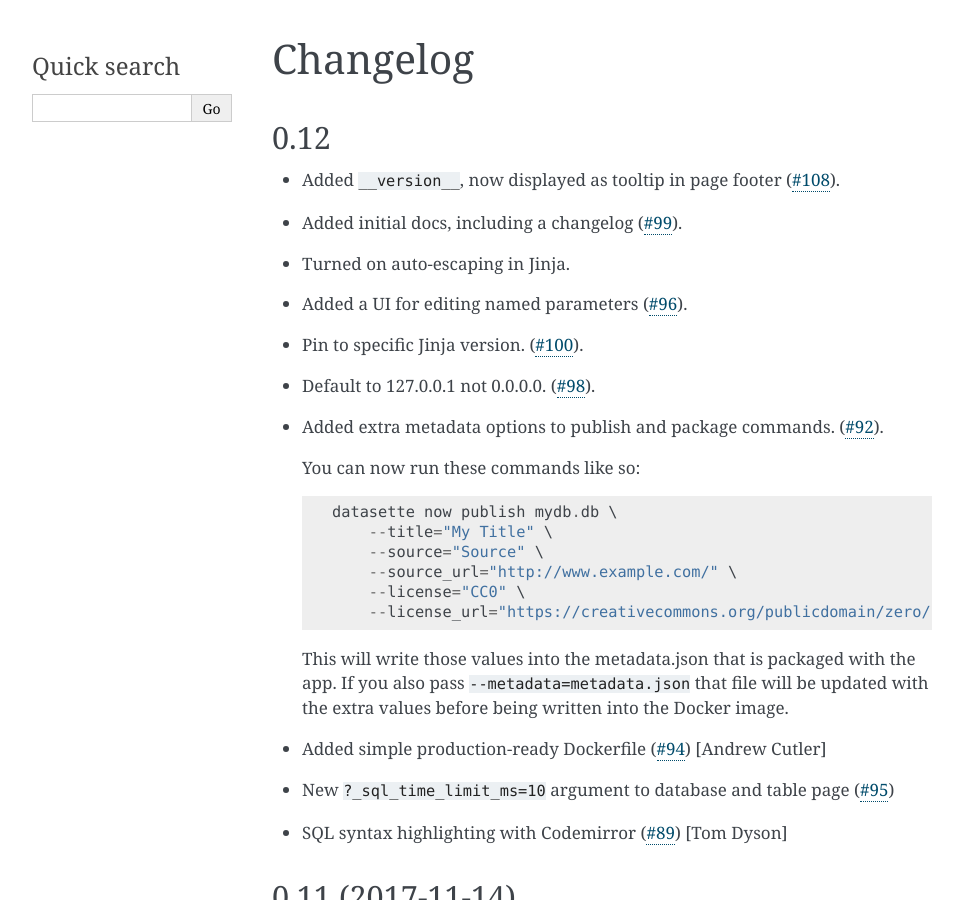
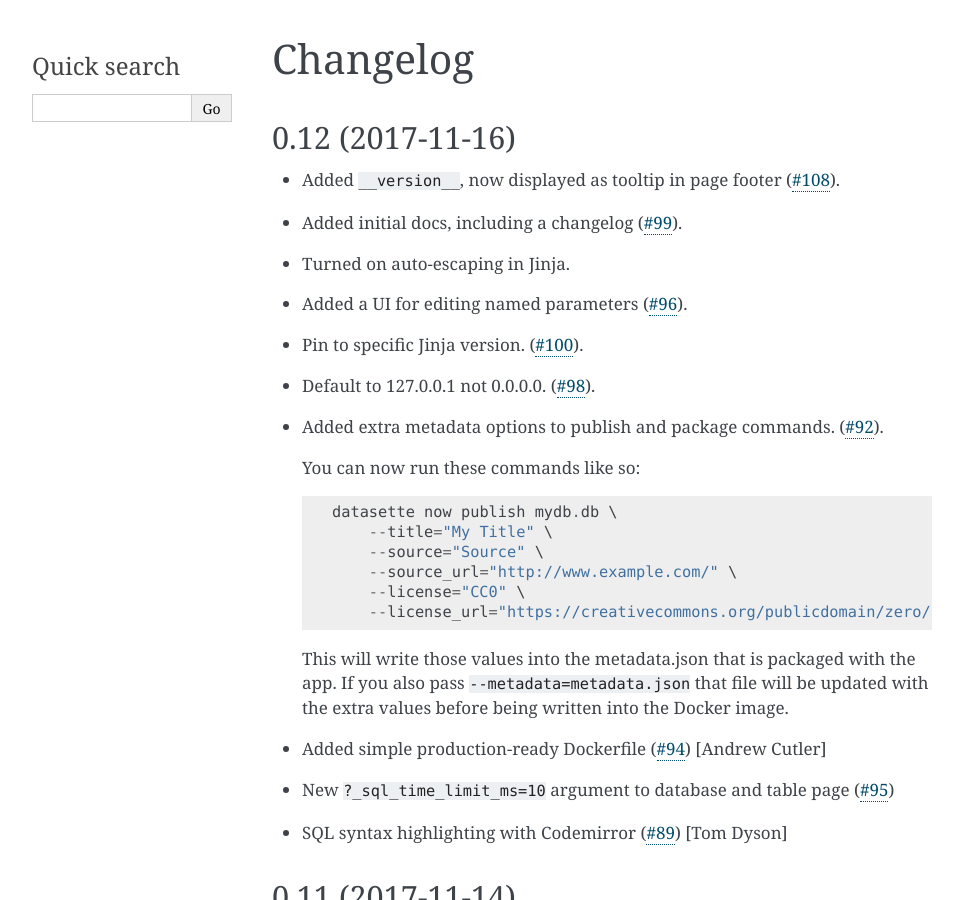
Before and after one commit to simonw/datasette, a Sphinx documentation site: the page built from docs/changelog.rst, in a window 1280 px wide and 900 px high. Shown: the whole window, without its empty margins (148-1111 px from the left). Built offline with Sphinx 7.4.7, drawn with Linux system fonts in a browser that asks for light colours.

Commit message:
Added date to most recent changelog entry

```diff
--- a/docs/changelog.rst
+++ b/docs/changelog.rst
@@ -1,8 +1,8 @@
 Changelog
 =========
 
-0.12
-----
+0.12 (2017-11-16)
+-----------------
 - Added ``__version__``, now displayed as tooltip in page footer (`#108`_).
 - Added initial docs, including a changelog (`#99`_).
 - Turned on auto-escaping in Jinja.
```
